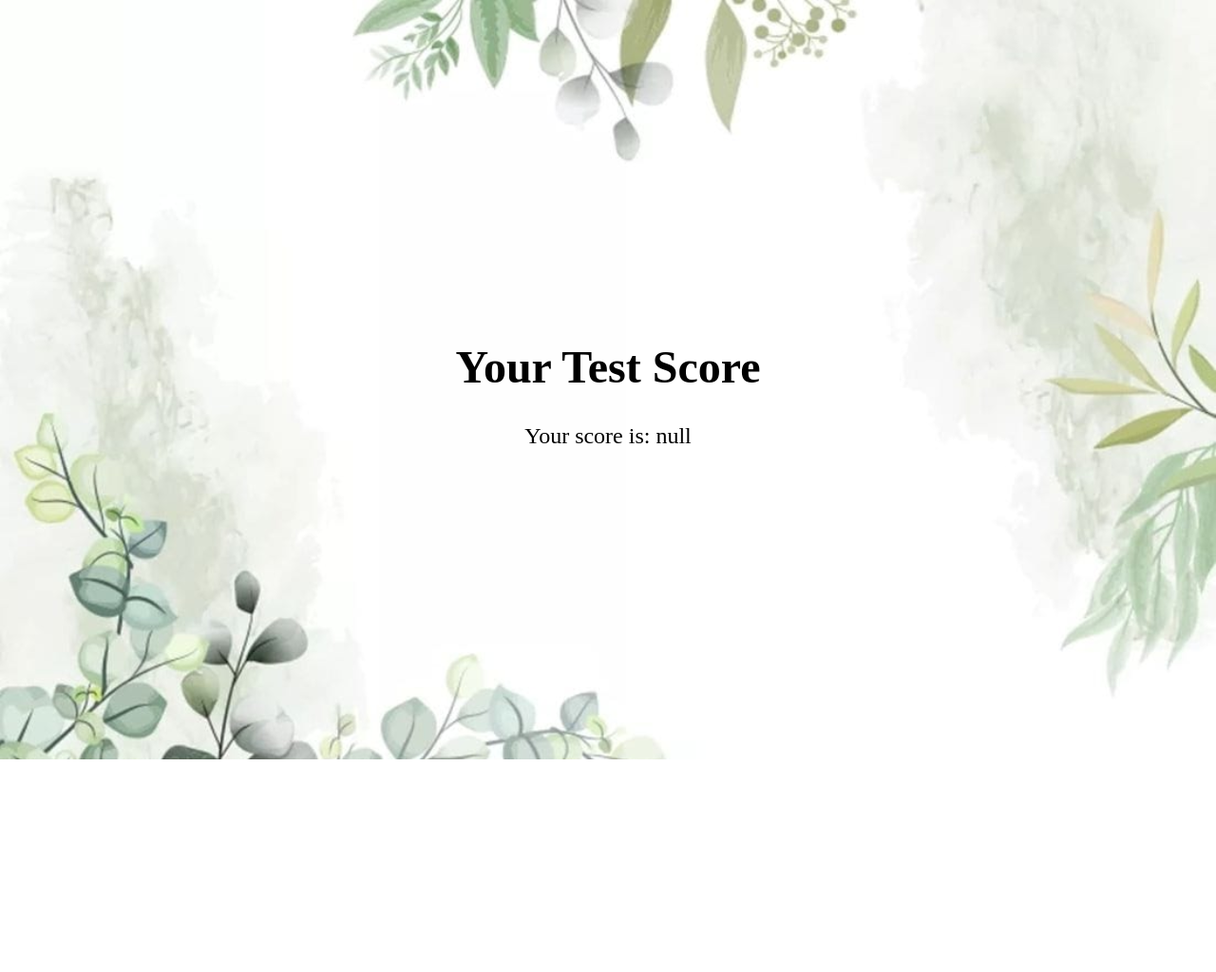
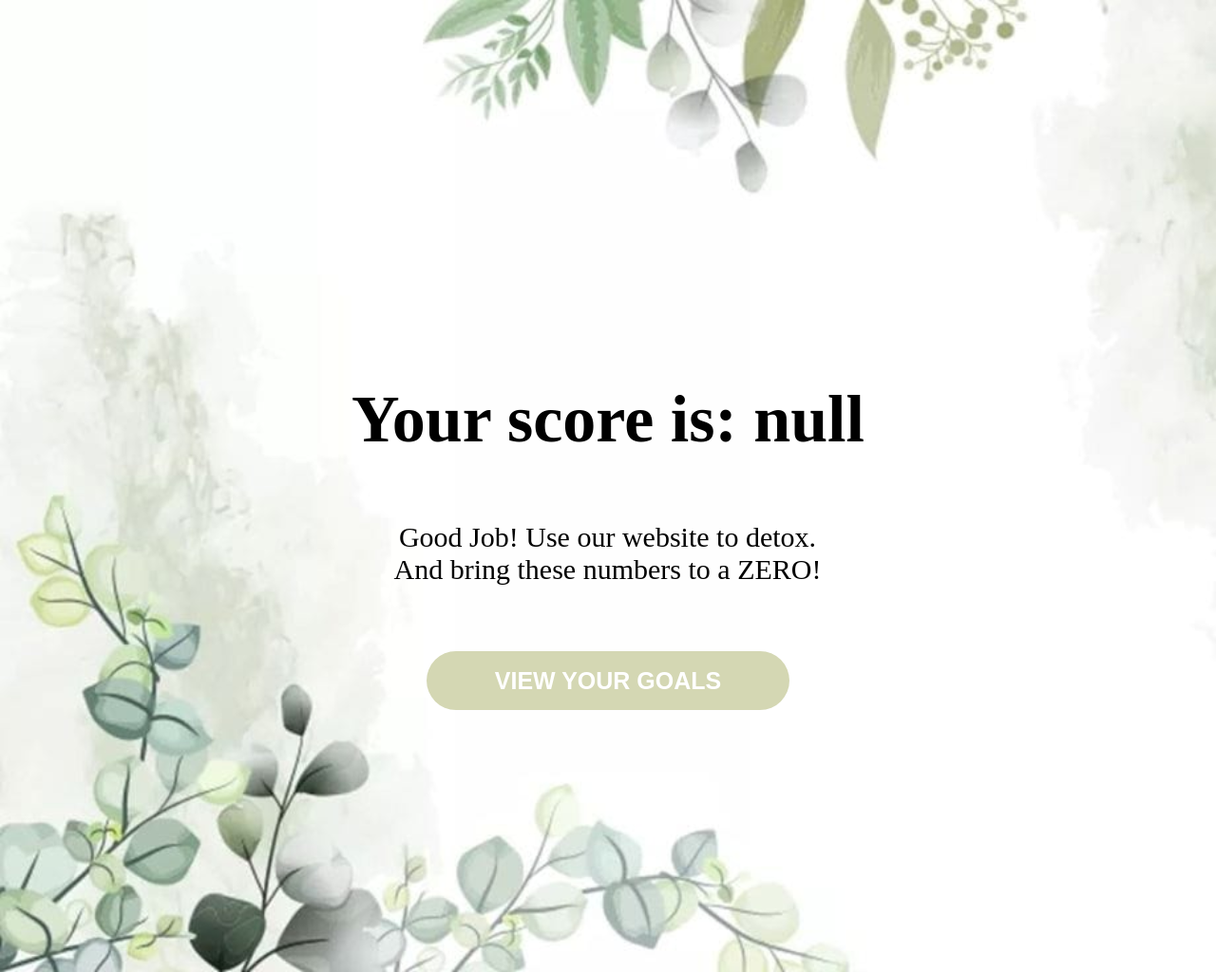
Before and after one commit to arpitam4/Detoxify, a website: page public/testscore.html in a window 1280 px wide. Shown: the whole page at 95% size. Before the commit the page ends 800 px from the top, so only its background shows below. Drawn offline with Linux system fonts and the light colour scheme; a web font is replaced by a local one.

Commit message:
all images, goals page everything except weekly final page, first login page opacity

```diff
--- /dev/null
+++ b/public/daily.css
@@ -0,0 +1,147 @@
+.back-icon {
+    width: 100%;
+    height: 100%;
+    position: absolute;
+    margin: 0 !important;
+    top: 0;
+    right: 0;
+    bottom: 0;
+    left: 0;
+    max-width: 100%;
+    overflow: hidden;
+    max-height: 100%;
+    object-fit: contain;
+  }
+  .daily-goals,
+  .follow-this-plan {
+    margin: 0;
+    position: relative;
+    font-size: inherit;
+    font-family: inherit;
+    z-index: 1;
+  }
+  .daily-goals {
+    width: 523px;
+    font-weight: 800;
+    display: inline-block;
+    max-width: 100%;
+  }
+  .follow-this-plan {
+    align-self: stretch;
+    font-style: italic;
+    font-weight: 600;
+  }
+  .blank-line,
+  .blank-line1,
+  .listen-to-2,
+  .peaceful-hindi-songs,
+  .slow-soothing-songs,
+  .todays-listening-hours {
+
+    margin: 0;
+    text-wrap:nowrap;
+  }
+  .peaceful-hindi-songs{
+    padding-top: 12px;
+  }
+  .listen-to-2{
+    padding-top: 12px;
+  }
+  .todays-listening-hours-container {
+    height: 201px;
+    flex: 1;
+    position: relative;
+    display: inline-block;
+    font-weight: 600;
+    max-width: 100%;
+    z-index: 1;
+  }
+  .artist-preview {
+    width: 484px;
+    flex-direction: row;
+    padding: 0 64px;
+    box-sizing: border-box;
+    max-width: 100%;
+    font-size: 20px;
+  }
+  .artist-preview,
+  .desktop-1,
+  .plan-instruction,
+  .plan-instruction-wrapper {
+    display: flex;
+    align-items: flex-start;
+    justify-content: flex-start;
+  }
+  .plan-instruction {
+    flex: 1;
+    flex-direction: column;
+    gap: 67px;
+    max-width: 100%;
+  }
+  .desktop-1,
+  .plan-instruction-wrapper {
+    box-sizing: border-box;
+  }
+  .plan-instruction-wrapper {
+    align-self: stretch;
+    flex-direction: row;
+    padding: 0 0 0 var(--padding-xl);
+    max-width: 100%;
+    text-align: left;
+    font-size: 27px;
+    font-family: var(--font-poppins);
+  }
+  .desktop-1 {
+    width: 100%;
+    position: relative;
+    background-color: #fff;
+    overflow: hidden;
+    flex-direction: column;
+    padding: 103px 373px 353px 458px;
+    gap: 173px;
+    line-height: normal;
+    letter-spacing: normal;
+    text-align: center;
+    font-size: 70px;
+    color: var(--color-black);
+    font-family: var(--font-georama);
+  }
+  @media screen and (max-width: 750px) {
+    .daily-goals {
+      font-size: 56px;
+    }
+    .desktop-1 {
+      gap: 86px 173px;
+      padding-left: 229px;
+      padding-right: 186px;
+      box-sizing: border-box;
+    }
+  }
+  @media screen and (max-width: 675px) {
+    .artist-preview {
+      padding-left: var(--padding-13xl);
+      padding-right: var(--padding-13xl);
+      box-sizing: border-box;
+    }
+    .plan-instruction {
+      gap: 33px 67px;
+    }
+  }
+  @media screen and (max-width: 450px) {
+    .daily-goals {
+      font-size: 42px;
+    }
+    .follow-this-plan {
+      font-size: 22px;
+    }
+    .todays-listening-hours-container {
+      font-size: 16px;
+    }
+    .plan-instruction {
+      gap: 17px 67px;
+    }
+    .desktop-1 {
+      gap: 43px 173px;
+      padding-left: var(--padding-xl);
+    }
+}
--- /dev/null
+++ b/public/dailyglobal.css
@@ -0,0 +1,17 @@
+body {
+    margin: 0;
+    line-height: normal;
+  }
+
+  :root {
+    /* fonts */
+    --font-poppins: Poppins;
+    --font-georama: Georama;
+
+    /* Colors */
+    --color-black: #000;
+
+    /* Paddings */
+    --padding-xl: 20px;
+    --padding-13xl: 32px;
+  }
--- /dev/null
+++ b/public/globalgoal.css
@@ -0,0 +1,18 @@
+body {
+    margin: 0;
+    line-height: normal;
+  }
+
+  :root {
+    /* fonts */
+    --font-open-sans: "Open Sans";
+    --font-georama: Georama;
+
+    /* font sizes */
+    --font-size-19xl: 38px;
+    --font-size-4xl: 23px;
+    --font-size-11xl: 30px;
+
+    /* Colors */
+    --color-black: #000;
+  }
--- /dev/null
+++ b/public/globalscore.css
@@ -0,0 +1,20 @@
+body {
+    margin: 0;
+    line-height: normal;
+  }
+
+  :root {
+    /* fonts */
+    --font-georama: Georama;
+
+    /* font sizes */
+    --font-size-11xl: 30px;
+
+    /* Colors */
+    --color-white: #fff;
+    --color-wheat: #d4d7b3;
+    --color-black: #000;
+
+    /* Paddings */
+    --padding-xl: 20px;
+  }
--- a/public/index.css
+++ b/public/index.css
@@ -5,8 +5,8 @@
   bottom: 0;
   left: 0;
   max-height: 100%;
-  width: 1533px;
-  object-fit: contain;
+  width: 100%;
+  object-fit: cover;
 }
 .f-r-a-m-e-container-child,
 .f-r-a-m-e-container-item {
@@ -24,6 +24,7 @@
   background-color: #D9DFD1;
   width: 1149px;
   z-index: 2;
+  opacity: 0.8;
 }
 .f-r-a-m-e-container-inner {
   position: absolute;
--- /dev/null
+++ b/public/indexgoal.css
@@ -0,0 +1,157 @@
+.whatsapp-image-2024-03-19-at-1 {
+    width: 100%;
+    height: 100%;
+    position: absolute;
+    margin: 0 !important;
+    top: 0;
+    right: 0;
+    bottom: 0;
+    left: 0;
+    max-width: 100%;
+    overflow: hidden;
+    max-height: 100%;
+    object-fit: cover;
+    background-size: cover;
+  }
+  .goals {
+    margin: 0;
+    height: 86px;
+    flex: 1;
+    position: relative;
+    font-size: inherit;
+    font-weight: 800;
+    font-family: inherit;
+    display: inline-block;
+    max-width: 100%;
+    z-index: 1;
+  }
+  .untitled-design-removebg-previ-icon {
+    position: absolute;
+    top: 44px;
+    left: 550px;
+    width: 532px;
+    height: 538px;
+    object-fit: cover;
+    z-index: 2;
+  }
+  .untitled-design-1-removebg-p-icon {
+    position: absolute;
+    height: 100%;
+    top: 0;
+    bottom: 0;
+    left: 0;
+    max-height: 100%;
+    width: 684px;
+    object-fit: cover;
+    z-index: 3;
+  }
+  .untitled-design-removebg-previ-parent {
+    height: 652px;
+    width: 1082px;
+    position: absolute;
+    margin: 0 !important;
+    bottom: -552px;
+    left: -328px;
+  }
+  .desktop-1-inner,
+  .goals-parent {
+    display: flex;
+    flex-direction: row;
+    align-items: flex-start;
+    max-width: 100%;
+  }
+  .goals-parent {
+    width: 523px;
+    justify-content: flex-start;
+    position: relative;
+  }
+  .desktop-1-inner {
+    width: 765px;
+    justify-content: center;
+  }
+  .todays-goal,
+  .weekly-goal {
+    height: 45px;
+    position: relative;
+    display: inline-block;
+    font-weight: 700;
+    flex-shrink: 0;
+    z-index: 1;
+  }
+  .todays-goal {
+    width: 313px;
+  }
+  .weekly-goal {
+    align-self: stretch;
+  }
+  .weekly-goal-wrapper {
+    width: 313px;
+    display: flex;
+    flex-direction: column;
+    align-items: flex-start;
+    justify-content: flex-start;
+    padding: 4px 0 0;
+    box-sizing: border-box;
+  }
+  .todays-goal-parent {
+    align-self: stretch;
+    display: flex;
+    flex-direction: row;
+    align-items: flex-start;
+    justify-content: space-between;
+    gap: 20px;
+    font-size: var(--font-size-19xl);
+    font-family: var(--font-open-sans);
+  }
+  .desktop-1 {
+    width: 100%;
+    position: relative;
+    background-color: #fff;
+    overflow: hidden;
+    display: flex;
+    flex-direction: column;
+    align-items: flex-end;
+    justify-content: flex-start;
+    padding: 103px 338px 397px 302px;
+    box-sizing: border-box;
+    gap: 389px;
+    line-height: normal;
+    letter-spacing: normal;
+    text-align: center;
+    font-size: 70px;
+    color: var(--color-black);
+    font-family: var(--font-georama);
+  }
+  @media screen and (max-width: 975px) {
+    .todays-goal-parent {
+      flex-wrap: wrap;
+      justify-content: center;
+    }
+  }
+  @media screen and (max-width: 950px) {
+    .goals {
+      font-size: 56px;
+    }
+    .todays-goal,
+    .weekly-goal {
+      font-size: var(--font-size-11xl);
+    }
+    .desktop-1 {
+      gap: 194px 389px;
+      padding-left: 151px;
+      padding-right: 169px;
+      box-sizing: border-box;
+    }
+  }
+  @media screen and (max-width: 450px) {
+    .goals {
+      font-size: 42px;
+    }
+    .todays-goal,
+    .weekly-goal {
+      font-size: var(--font-size-4xl);
+    }
+    .desktop-1 {
+      gap: 97px 389px;
+      padding-left: var(--padding-xl);}
+    }
--- /dev/null
+++ b/public/indexscore.css
@@ -0,0 +1,155 @@
+.whatsapp-image-2024-03-19-at-1 {
+  width: 100%;
+  height: 100%;
+  position: absolute;
+  margin: 0 !important;
+  top: 0;
+  right: 0;
+  bottom: 0;
+  left: 0;
+  max-width: 100%;
+  overflow: hidden;
+  max-height: 100%;
+  object-fit: contain;
+  background-image: url("src/back.jpg");
+  background-size: cover;
+}
+
+/* .your-test-score {
+  /* margin: 0;
+} */
+.your-test-score-container {
+  margin: 0;
+  height: 104px;
+  flex: 1;
+  position: relative;
+  font-size: inherit;
+  font-weight: 650;
+  font-family: inherit;
+  display: inline-block;
+  max-width: 100%;
+  z-index: 1;
+}
+.your-test-score-wrapper {
+  width: 823px;
+  display: flex;
+  flex-direction: row;
+  align-items: flex-start;
+  justify-content: flex-end;
+  padding: 0 6px 0 7px;
+  box-sizing: border-box;
+  max-width: 100%;
+}
+.and-bring-these,
+.good-job-use {
+  margin: 0;
+
+}
+.good-job-use-container {
+  align-self: stretch;
+  height: 66px;
+  position: relative;
+  display: inline-block;
+  flex-shrink: 0;
+  z-index: 1;
+
+}
+.frame-child,
+.view-your-goals {
+  position: relative;
+  max-width: 100%;
+}
+.frame-child {
+  height: 78px;
+  width: 445px;
+  border-radius: var(--br-16xl);
+  background-color: var(--color-wheat);
+  display: none;
+}
+.view-your-goals {
+  height: 62px;
+  flex: 1;
+  font-size: 25px;
+  color:white;
+  font-weight: 800;
+  display: inline-block;
+  z-index: 2;
+  border-radius: 37px;
+  background-color: var(--color-wheat);
+    border-block-style: none;
+    border-left-style: none;
+    border-right-style: hidden;
+}
+.frame-wrapper,
+.rectangle-parent {
+  display: flex;
+  flex-direction: row;
+  align-items: flex-start;
+  box-sizing: border-box;
+  max-width: 100%;
+}
+.rectangle-parent {
+  width: 445px;
+  border-radius :37px;
+  /* background-color: var(--color-wheat); */
+  justify-content: flex-start;
+  padding: 16px 31px 0 32px;
+  white-space: nowrap;
+  z-index: 1;
+}
+.frame-wrapper {
+  align-self: stretch;
+  justify-content: center;
+  padding: 0 var(--padding-xl);
+  color: var(--color-white);
+}
+.desktop-1,
+.good-job-use-our-website-to-d-parent {
+  display: flex;
+  flex-direction: column;
+  justify-content: flex-start;
+}
+.good-job-use-our-website-to-d-parent {
+  width: 823px;
+  align-items: flex-start;
+  gap: 55px;
+  max-width: 100%;
+  font-size: var(--font-size-11xl);
+}
+.desktop-1 {
+  width: 100%;
+  position: relative;
+  background-color: var(--color-white);
+  overflow: hidden;
+  align-items: center;
+  padding: 332px 21px 276px var(--padding-xl);
+  box-sizing: border-box;
+  gap: 113px;
+  letter-spacing: normal;
+  text-align: center;
+  font-size: 70px;
+  color: var(--color-black);
+  font-family: var(--font-georama);
+}
+@media screen and (max-width: 900px) {
+  .your-test-score-container {
+    font-size: 56px;
+  }
+  .good-job-use-container {
+    font-size: 24px;
+  }
+  .desktop-1 {
+    gap: 56px 113px;
+  }
+}
+@media screen and (max-width: 450px) {
+  .your-test-score-container {
+    font-size: 42px;
+  }
+  .good-job-use-container {
+    font-size: 18px;
+  }
+  .good-job-use-our-website-to-d-parent {
+    gap: 27px 55px;
+  }
+}
--- a/public/indexst.css
+++ /dev/null
@@ -1,34 +0,0 @@
-body, html {
-    margin: 0;
-    padding: 0;
-    font-family: var(--font-georama);
-    height: 100%; /* Ensure full height */
-  }
-
-  .container {
-    position: absolute;
-    width: 100%;
-    height: 100vh; /* Cover entire viewport height */
-    background-image: radial-gradient(#83ffe8 43.69%, #fff); /*Radial background */
-  }
-
-  .background-image {
-    position: absolute;
-    top: 0;
-    left: 0;
-    width: 100%;
-    height: 100%;
-    background-image: url('src/back.jpg'); /* Replace 'your-image.jpg' with your image path */
-    background-size: cover;
-    /* opacity: 0.5;  Adjust opacity as needed */
-  }
-
-  .text-overlay {
-    position: absolute;
-    top: 50%;
-    left: 50%;
-    transform: translate(-50%, -50%);
-    font-size: 24px;
-    color: #000000; /* Text color */
-    text-align: center;
-  }
--- a/public/testscore.html
+++ b/public/testscore.html
@@ -4,19 +4,36 @@
   <meta charset="UTF-8">
   <meta name="viewport" content="width=device-width, initial-scale=1.0">
   <title>Test Score</title>
-  <link rel="stylesheet" href="indexst.css">
+  <link rel="stylesheet" href="globalscore.css">
+  <link rel="stylesheet" href="indexscore.css">
+  <link rel="stylesheet" href="https://fonts.googleapis.com/css2?family=Georama:wght@400;800&display=swap">
 </head>
 <body>
+  <div class="desktop-1">
+    <div class="whatsapp-image-2024-03-19-at-1">
+      <!-- Your background image goes here if needed -->
+    </div>
 
+    <div class="your-test-score-wrapper">
+      <h1 class="your-test-score-container">
+        <p class="your-test-score">Your Test Score</p>
+      </h1>
+    </div>
 
-  <div class="container">
-    <div class="background-image"></div>
-    <div class="text-overlay">
-      <h1>Your Test Score</h1>
-  <div id="score"></div>
-
+    <div class="good-job-use-our-website-to-d-parent">
+      <div class="good-job-use-container">
+        <p class="good-job-use">Good Job! Use our website to detox.</p>
+        <p class="and-bring-these">And bring these numbers to a ZERO!</p>
+      </div>
+      <div class="frame-wrapper">
+        <div class="rectangle-parent">
+          <div class="frame-child"></div>
+          <!-- <a href="YOUR_GOALS_PAGE_URL_HERE" class="view-your-goals">VIEW YOUR GOALS</a> -->
+          <button onclick="window.location.href='indexgoal.html'" class="view-your-goals">VIEW YOUR GOALS</button>
+        </div>
+      </div>
     </div>
-</div>
+  </div>
 
   <script>
     // Function to parse query parameters from URL
@@ -29,7 +46,7 @@
     const score = getQueryParam('score');
 
     // Display the score on the page
-    document.getElementById('score').textContent = `Your score is: ${score}`;
+    document.querySelector('.your-test-score').textContent = `Your score is: ${score}`;
   </script>
 </body>
 </html>
```
Also changed, not shown: public/MenuPage.html (+1 -1 lines), public/daily.html (added, +43 -0 lines), public/indexgoal.html (added, +59 -0 lines), public/src/L0-removebg-preview.png (added), public/src/L1-removebg-preview.png (added), public/src/L2-removebg-preview.png (added), public/src/L3-removebg-preview.png (added), public/src/L4-removebg-preview.png (added), public/src/arrow.png (added), public/src/cal.png (added), public/src/clock.png (added).
